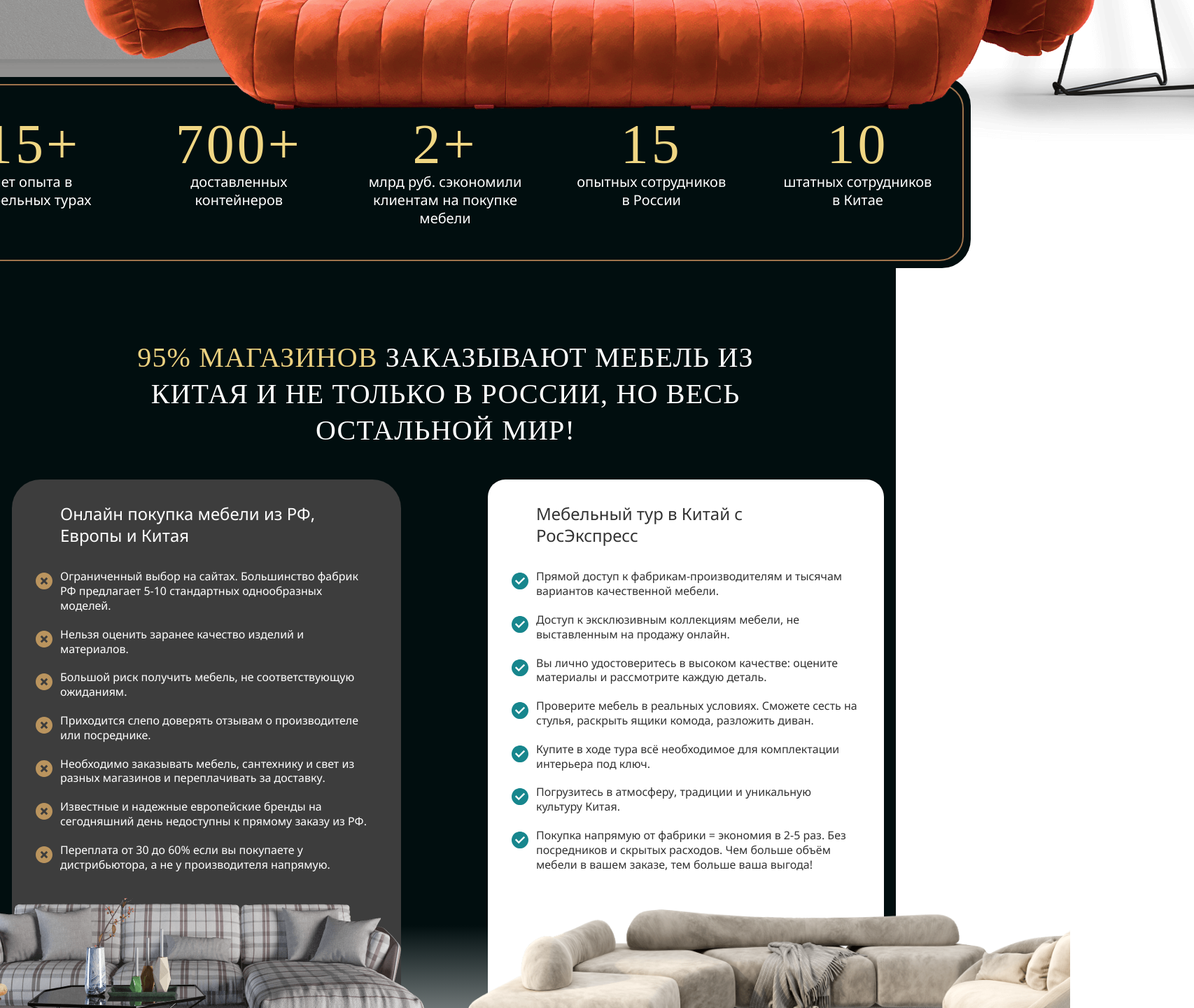
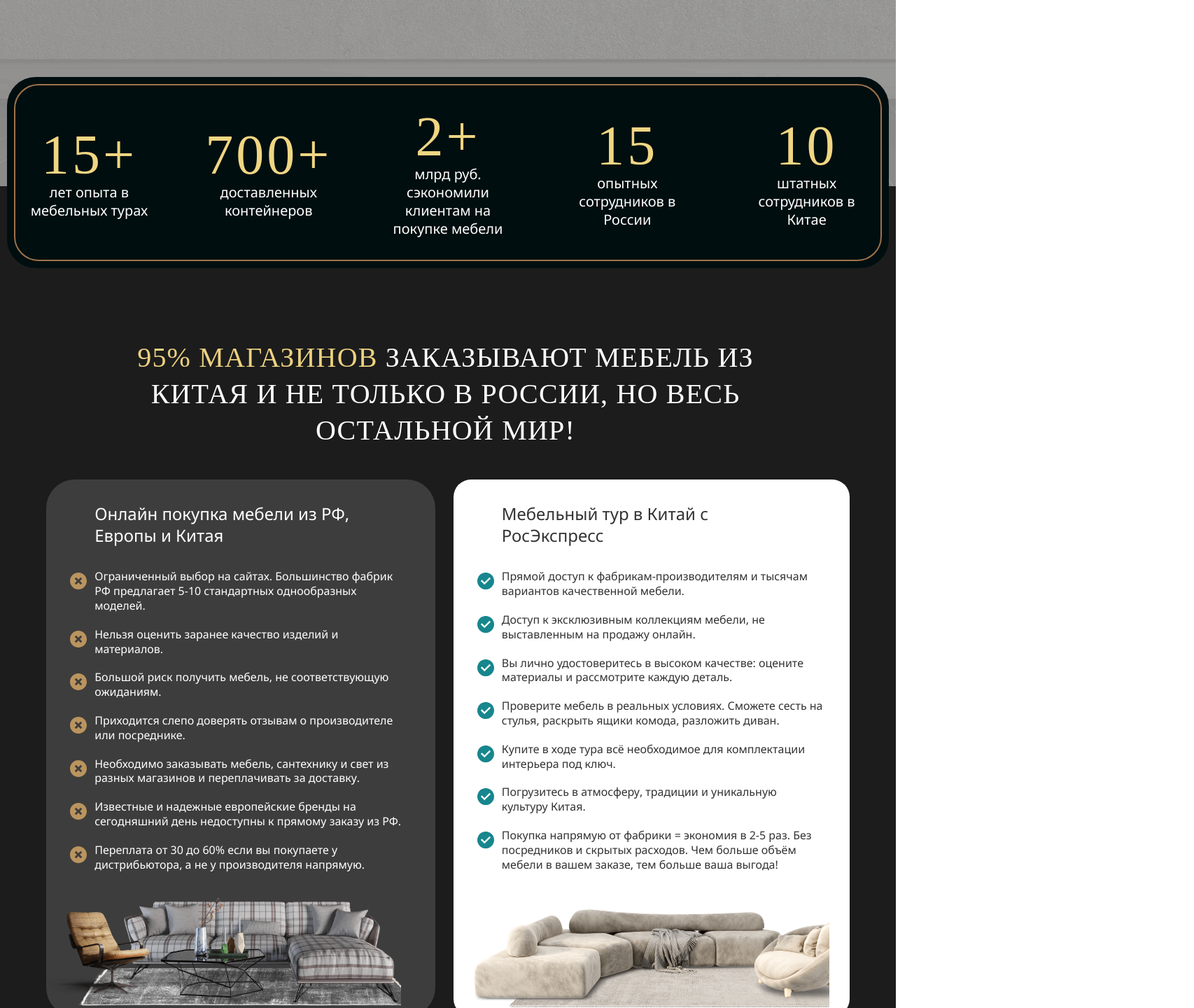
Before and after one commit to SubwaySerfer/B2B-testApp, a Vue app: page /home in a window 1280 px wide. Shown: the part 940-2380 px from the top of the page at 70% size, 1706 px wide, since content can reach past the window. Built offline with nearby package versions, Linux system fonts and the light colour scheme; a web font is replaced by a local one.

Commit message:
update: add @media

```diff
--- a/src/components/home/ComparisonHomeInfo.vue
+++ b/src/components/home/ComparisonHomeInfo.vue
@@ -96,7 +96,7 @@
           </li>
         </ul>
         <!-- TODO: собрать интерьер из фотокарточек -->
-        <img class="buy-info__img buy-info__img buy-info__img__mr-left" src="/assets/images/home/sofa-comparison-2.png"
+        <img class=" buy-info__img buy-info__img__mr-left" src="/assets/images/home/sofa-comparison-2.png"
           alt="light sofa with magazine table and armchair.">
       </div>
       <div class="main-block__media-block">
@@ -117,7 +117,8 @@
 <style scoped>
 .home-comparison {
   height: 1332px;
-  background: linear-gradient(180deg, #010E0F 79.28%, rgba(1, 14, 15, 0.00) 100%);
+  /* background: linear-gradient(180deg, #010E0F 79.28%, rgba(1, 14, 15, 0.00) 100%); */
+  background: #1C1C1C;
   color: #FFF;
   font-family: Noto Sans;
   font-size: 2.4rem;
@@ -330,4 +331,57 @@
 .media-block__links__icons {
   cursor: pointer;
 }
-</style>
+
+@media(max-width: 1919px) {
+  .buy-info__img {
+    width: 40vw;
+  }
+
+  .buy-info__img__mr-left {
+    margin-left: 5vw;
+    margin-top: 2.1rem;
+  }
+}
+
+@media(max-width: 1600px) {
+  .home-comparidon__info-block {
+    width: auto;
+    margin: 0 1rem;
+  }
+
+  .info-block__content-adventures {
+    align-items: center;
+    gap: 3wv;
+    padding: 1vw;
+  }
+
+  .home-comparison__main-block {
+    row-gap: 5vh;
+    column-gap: 8vw
+  }
+}
+
+@media(max-width: 1450px) {
+  .buy-info__img__mr-rght {
+    margin-right: 4vw;
+  }
+
+  .buy-info__img__mr-left {
+    margin-left: 0;
+    margin-top: 2.1rem;
+  }
+
+  .home-comparison__main-block {
+    column-gap: 2vw;
+  }
+}
+
+@media(max-width:1180px) {
+  .home-comparison__main-block {
+    flex-direction: column;
+  }
+
+  .home-comparison {
+    height: auto;
+  }
+}</style>
--- a/src/components/home/PromoHomeSection.vue
+++ b/src/components/home/PromoHomeSection.vue
@@ -35,7 +35,8 @@
         </p>
 
       </div>
-      <figure class="info-block__back-lamp"><img src="/assets/images/home/lamp-image.png" alt="backgroung lamp."></figure>
+      <figure class="info-block__back-lamp"><img src="/assets/images/home/lamp-image.png" alt="backgroung lamp."
+          class="back-lamp__img"></figure>
       <img class="info-block__sofa-img" src="/assets/images/home/sofa-image.png" alt="orange sofa with pillow.">
     </div>
   </section>
@@ -213,4 +214,19 @@
 .video-info__description__small {
   font-weight: 400;
 }
+
+@media(max-width: 1919px) {
+  .info-block__sofa-img {
+    width: 67vw;
+  }
+
+  .back-lamp__img {
+    width: 25vw;
+  }
+
+  .home-promo__info-block {
+    grid-template-columns: 1fr min-content 1fr min-content 1fr 1fr 1fr;
+
+  }
+}
 </style>
--- a/src/components/home/ToursHomeInfo.vue
+++ b/src/components/home/ToursHomeInfo.vue
@@ -44,7 +44,7 @@
           <div class="elem__label-box elem__label-box__revert"><img src="/assets/icons/home/list-icon.svg"
               alt="dot icon.">
             <h4 class="label-box__title">04</h4><img src="/assets/icons/home/line4.svg"
-              alt="line icon from label to main picture." class=" label-box__line__revert">
+              alt="line icon from label to main picture." class="label-box__line__revert">
           </div>
           <h5 class="elem__title text__revert">Транспортировка</h5>
           <p class="elem__description text__revert">Перевозим собственной ТК. Гарантируем, что все будет доставлено без
@@ -54,7 +54,7 @@
           <div class="elem__label-box elem__label-box__revert"><img src="/assets/icons/home/list-icon.svg"
               alt="dot icon.">
             <h4 class="label-box__title">05</h4><img src="/assets/icons/home/line5.svg"
-              alt="line icon from label to main picture." class=" label-box__line__revert">
+              alt="line icon from label to main picture." class="label-box__line__revert">
           </div>
           <h5 class="elem__title text__revert">Персональный <br> менеджер-переводчик</h5>
           <p class="elem__description text__revert">Более 10 лет опыта индивидуального подбора мебели</p>
@@ -151,7 +151,6 @@
   flex-wrap: wrap;
   list-style-type: none;
   align-items: center;
-  row-gap: 6.4rem;
   justify-content: space-between;
   height: 100%;
 }
@@ -225,8 +224,6 @@
 
 .elem__label-box__revert {
   flex-direction: row-reverse;
-  /* justify-content: start;
-  align-self: start */
   align-self: flex-end;
   padding-left: 0;
   padding-right: 1rem;
@@ -274,4 +271,51 @@
   justify-content: center;
   padding: .4rem .5rem;
 }
+
+@media(max-width: 1600px) {
+  .elem__img-box {
+    width: 34.73vw;
+    height: 66.3rem;
+  }
+
+  .label-box__line__revert,
+  .label-box__line {
+    width: 20vw;
+  }
+}
+
+@media(max-width: 1450px) {
+  .elem__img-box {
+    margin-right: 4vw;
+    margin-left: 4vw;
+  }
+}
+
+@media(max-width: 1230px) {
+  .home-tours {
+    height: 190rem;
+    padding-bottom: 5rem;
+  }
+
+  .main-block__tours-info {
+    flex-wrap: nowrap;
+    row-gap: 3rem;
+    width: 100vw;
+  }
+
+  .tours-info__btn {
+    align-self: center;
+    margin: 0;
+  }
+
+  .tours-info__elem {
+    margin-right: 6vw;
+  }
+
+  .tours-info__elem__revert {
+    margin-left: 6vw;
+  }
+
+
+}
 </style>
--- a/src/components/layout/TheHeader.vue
+++ b/src/components/layout/TheHeader.vue
@@ -106,4 +106,26 @@
 .phone__pick-call {
   border-bottom: 1px dashed;
 }
+
+@media(max-width: 1919px) {
+  .header {
+    padding: 0 10vw;
+  }
+}
+
+@media(max-width: 1350px) {
+  .header {
+    padding: 0 3vw;
+  }
+
+  .header__info-block {
+    gap: 3vw;
+  }
+}
+
+@media(max-width:1062px) {
+  .logo-box__text {
+    display: none;
+  }
+}
 </style>
--- a/src/style.css
+++ b/src/style.css
@@ -101,3 +101,9 @@ figure {
 a {
   text-decoration: none;
 }
+
+@media (min-width: 1920px) {
+  #app {
+    box-shadow: 3px 5px 10px 2px rgb(109, 109, 109);
+  }
+}
```
